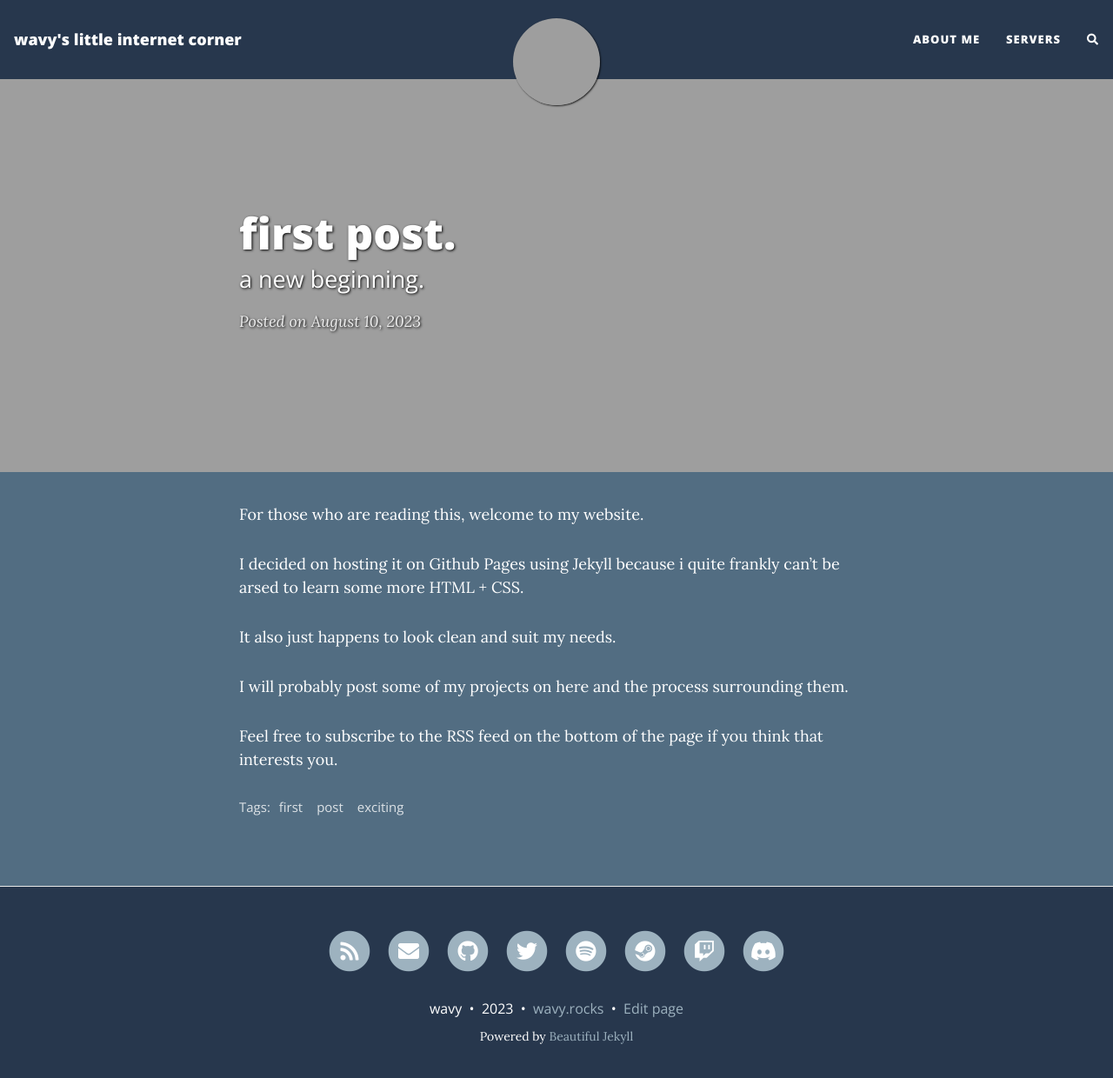
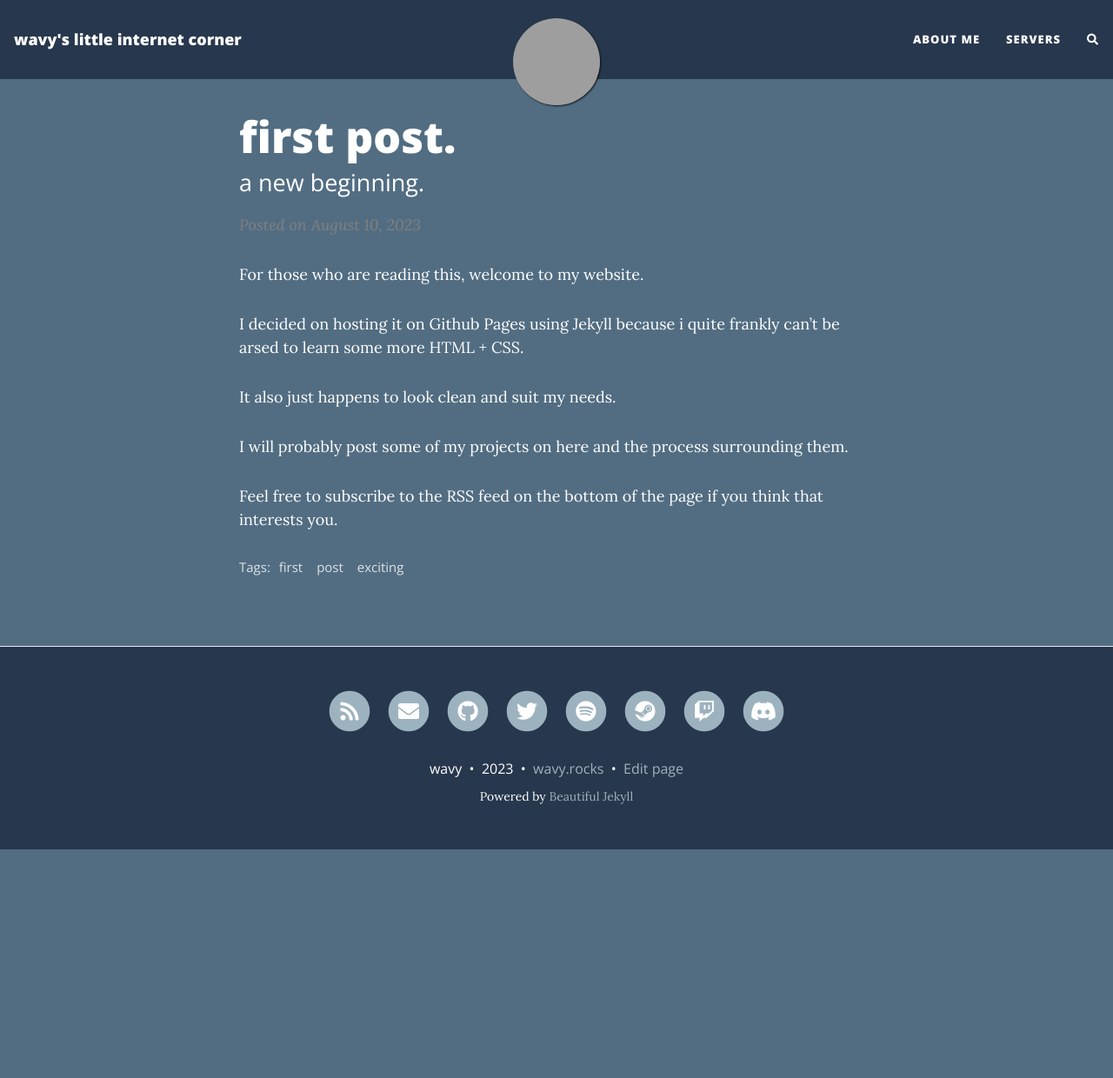
Before and after one commit to wavester/site, a Jekyll site: the page built from _posts/2023-08-10-first-post.md, in a window 1280 px wide and 1253 px high. Shown: the top 1240 px of the window at 87% size. Built offline with Jekyll 4.4.1, drawn with Linux system fonts in a browser that asks for light colours; nearby versions of some CDN libraries; comment, search, counter and statistics services are not loaded; grey boxes are pictures that could not be loaded.

Commit message:
Update 2023-08-10-first-post.md

```diff
--- a/_posts/2023-08-10-first-post.md
+++ b/_posts/2023-08-10-first-post.md
@@ -2,7 +2,7 @@
 layout: post
 title: first post.
 subtitle: a new beginning.
-cover-img: /assets/img/banner_wave.jpg
+cover-img:
 thumbnail-img: /android-chrome-192x192.png
 share-img: /android-chrome-192x192.png
 tags: [first, post, exciting]
```
